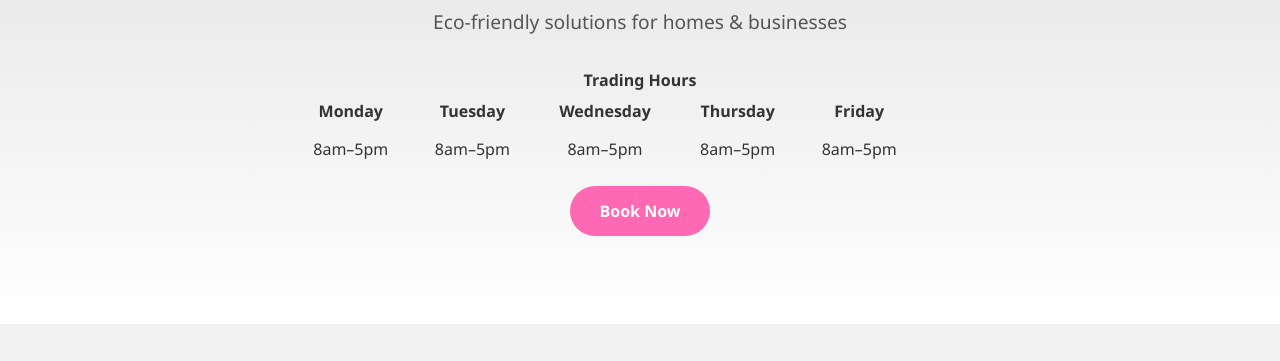
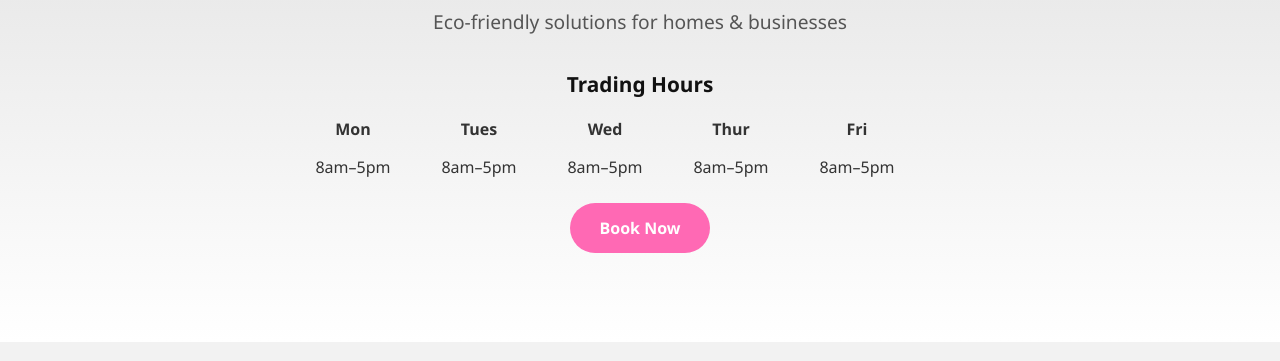
Before and after one commit to Dawson1510/Cleanplicity1, a plain HTML site: page index.html in a window 1280 px wide. Shown: the part 254-615 px from the top of the page. Drawn offline with Linux system fonts and the light colour scheme.

Commit message:
Add files via upload

```diff
--- a/index.html
+++ b/index.html
@@ -197,14 +197,14 @@
       <p class="hero-subtitle">Eco-friendly solutions for homes & businesses</p>
 
       <div class="trading-hours">
-        <h4>Trading Hours</h4>
+        <h3>Trading Hours</h3>
         <table>
           <tr>
-            <th>Monday</th>
-            <th>Tuesday</th>
-            <th>Wednesday</th>
-            <th>Thursday</th>
-            <th>Friday</th>
+            <th>Mon</th>
+            <th>Tues</th>
+            <th>Wed</th>
+            <th>Thur</th>
+            <th>Fri</th>
           </tr>
           <tr>
             <td>8am–5pm</td>
```
